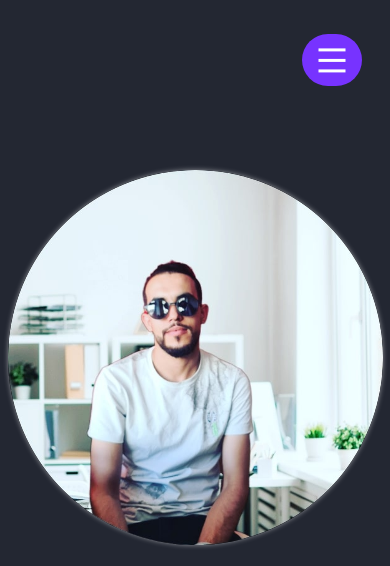
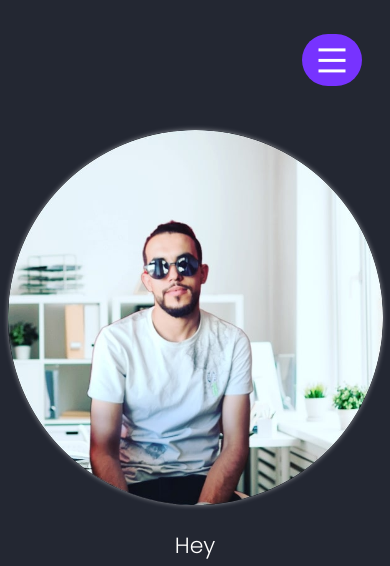
Before and after one commit to SaidAzmour9/tailwind-portfolio, a website: page dist/index.html in a window 390 px wide. Shown: the top 566 px of the page. Drawn offline with nearby package versions, Linux system fonts and the light colour scheme.

Commit message:
edit home spacing

```diff
--- a/dist/index.html
+++ b/dist/index.html
@@ -24,7 +24,7 @@
                 <a href="#" class=""><i class=" ri-menu-line text-4xl rounded-full px-3 py-2 mr-7 bg-mblu"></i></a>
             </div>
     </header>
-    <main class="md:w-[80%] mx-auto mt-[90px] md:grid grid-cols-2 content-center self-center">
+    <main class="md:w-[80%] mx-auto mt-[50px] md:mt-[90px] md:grid grid-cols-2 content-center self-center">
         <img src="images/img.jpg" alt="Said Azmour" class="mx-auto max-w-[375px] rounded-full shadow-img">
         <div class="space-y-4 text-center mt-6 px-14 md:pr-0">
             <p class="font-light text-[22px]">Hey <h1 class="font- text-[35px]">I'm Said Azmour</h1><h2 class="font-medium text-[25px]">Full Stack <span class="text-red">Developer</span></h2></p>
```
Also changed, not shown: dist/output.css.
